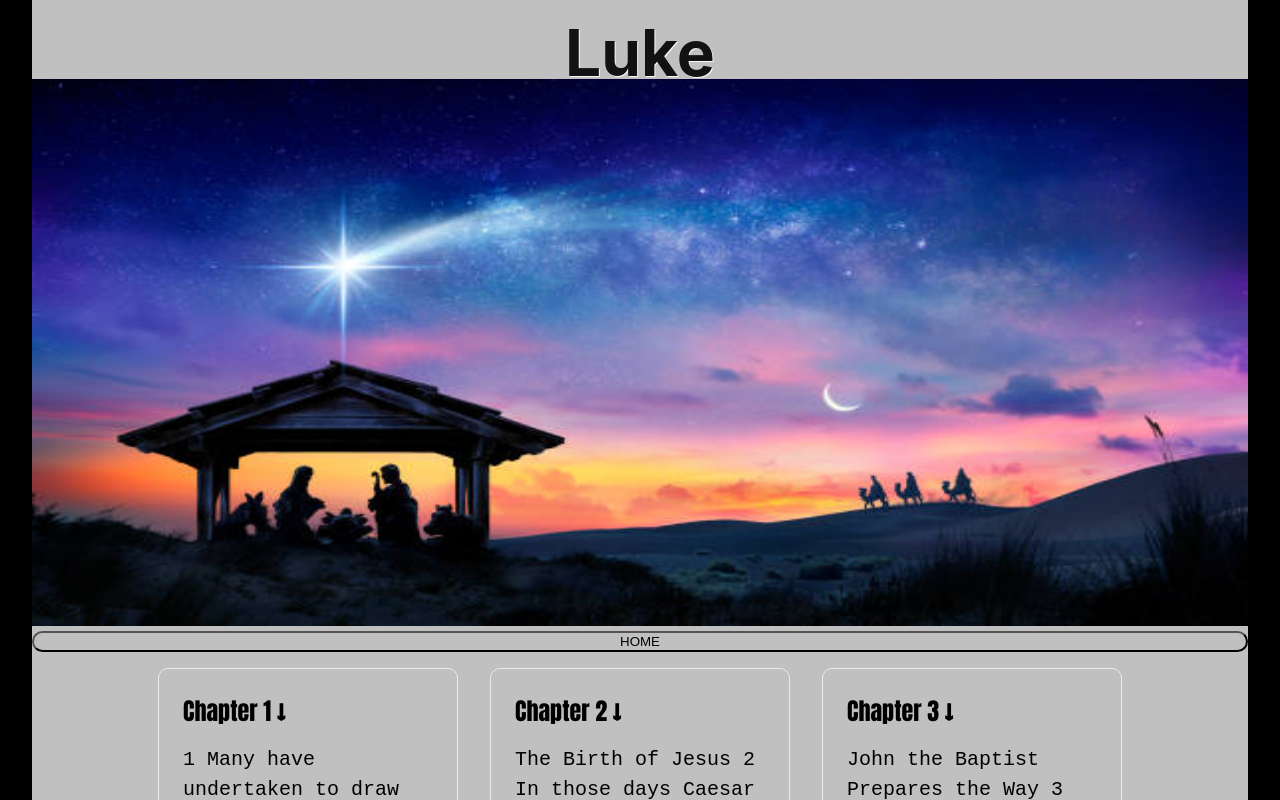
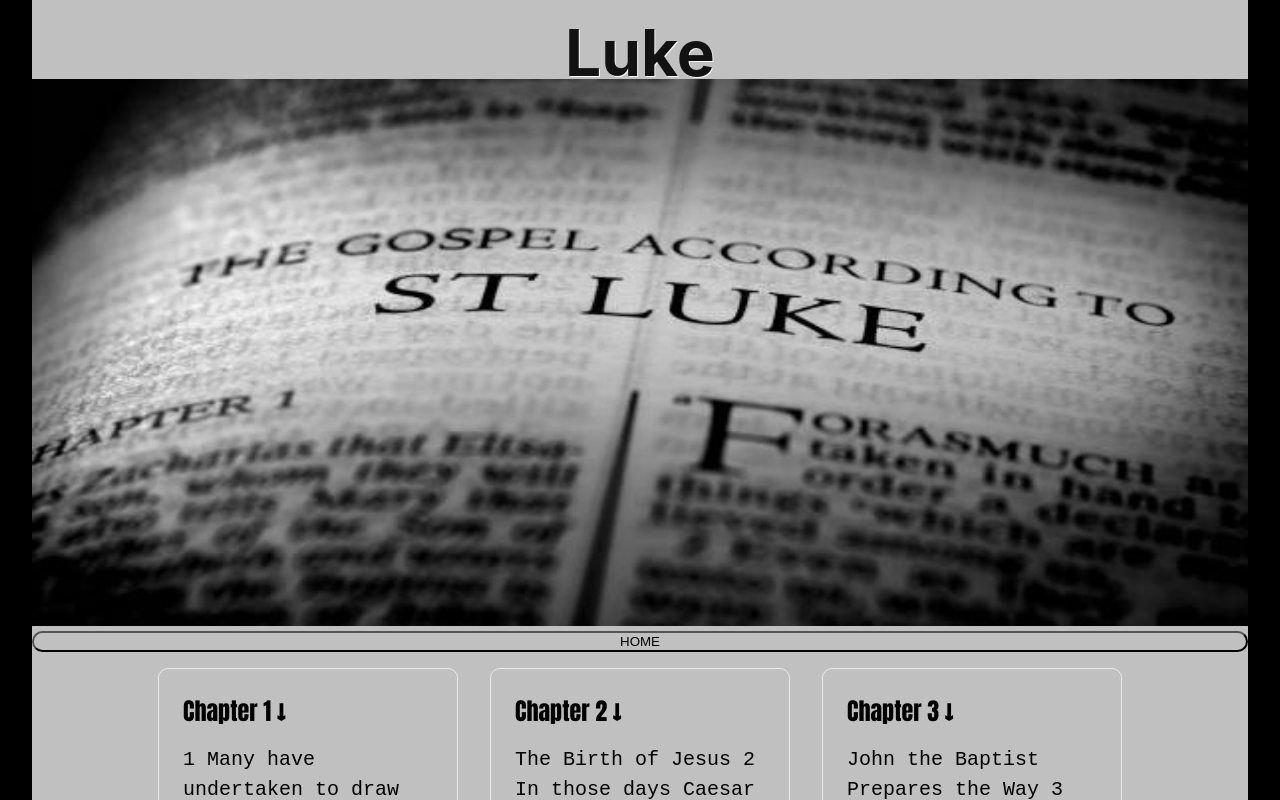
Before and after one commit to jnutt367/luke, a Next.js app: page / in a window 1280 px wide. Shown: the top 800 px of the page. Built offline with nearby package versions, Linux system fonts and the light colour scheme.

Commit message:
Update index.js
luke i,age for hero

```diff
--- a/pages/index.js
+++ b/pages/index.js
@@ -18,7 +18,7 @@ export default function Home() {
         </h1>
          <div className={styles.hero}>
        <Image
-                                src="/manger.jpg"
+                                src="/luke.jpg"
                                 alt="Jesus"
                                 height={900}
                                 width={2000}
```
